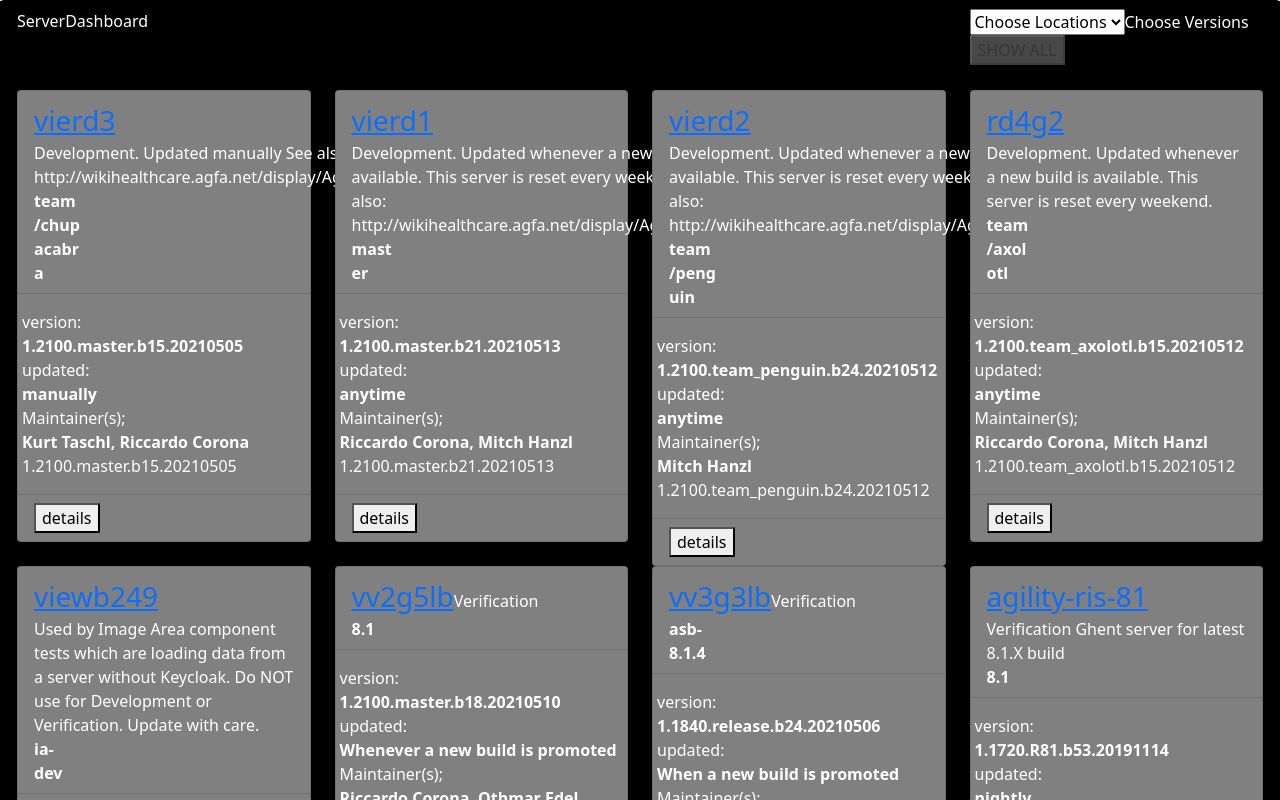
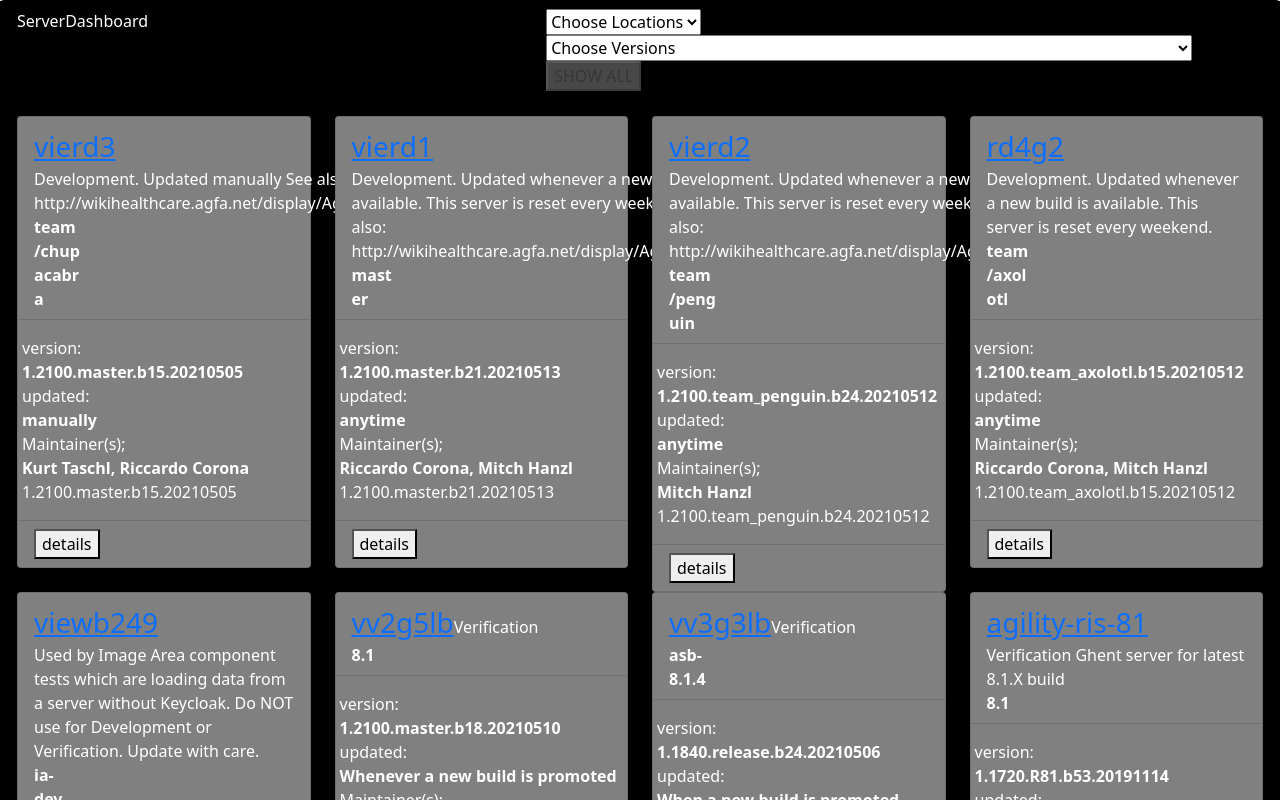
Before and after one commit to whhub/ServerDashboard, an Angular app: page / in a window 1280 px wide. Shown: the top 800 px of the page. Built offline with nearby package versions, Linux system fonts and the light colour scheme.

Commit message:
13 version select

```diff
--- a/src/app/servers/server-list/server-list.component.html
+++ b/src/app/servers/server-list/server-list.component.html
@@ -1,12 +1,15 @@
 <div class='card'>
   <div class="card-header row justify-content-between">
     <div class="col-3">ServerDashboard</div>
-    <div class="col-3">
+    <div class="col-7">
       <select >
         <option selected disabled>Choose Locations</option>
         <option *ngFor='let location of locations' [value]='location'>{{location}}</option>
       </select>
-      <label>Choose Versions</label>
+      <select>
+        <option selected disabled>Choose Versions</option>
+        <option *ngFor='let version of versions' [value]='version'>{{version}}</option>
+      </select>
       <button (click)='showAll()' [disabled]='isShowAll'>SHOW ALL</button>
     </div>
   </div>
```
